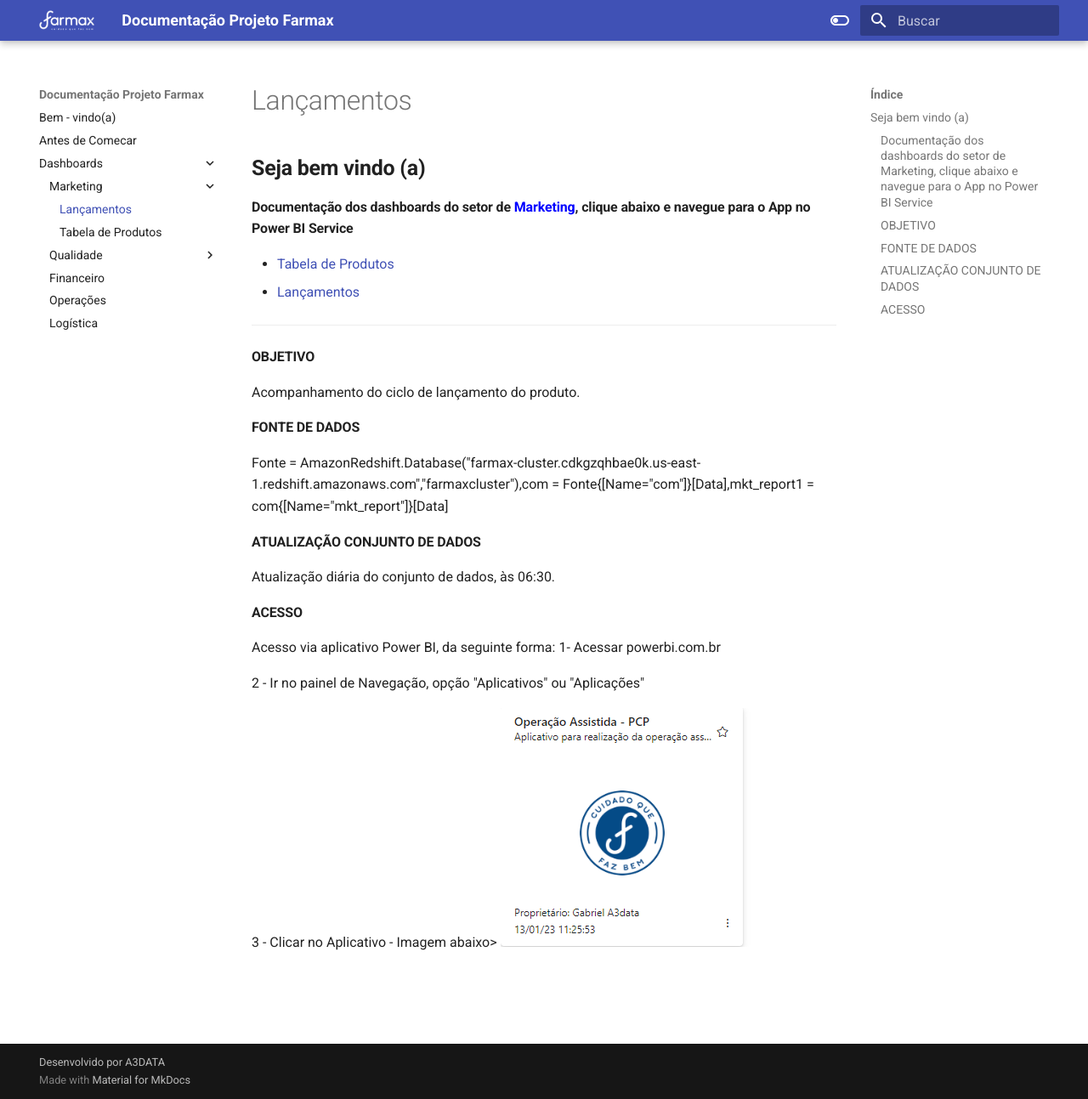
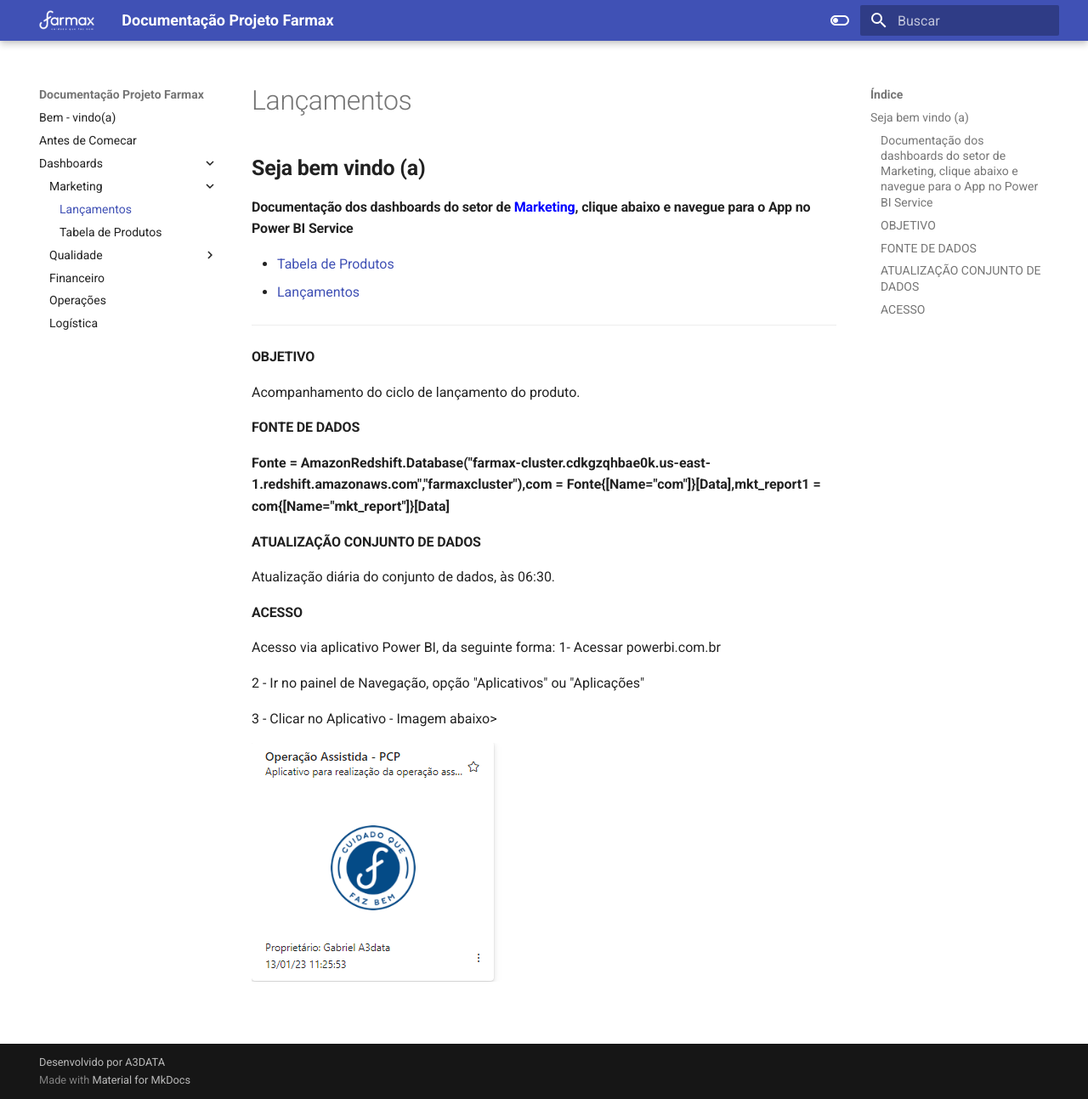
Before and after one commit to DatamaxAD/documentacao_farmax, an MkDocs documentation site: the page built from docs/1.2_Lançamentos.md, in a window 1280 px wide and 1293 px high. Shown: the whole window at 85% size. Built offline with MkDocs 1.6.1 and Material for MkDocs 9.7.7, drawn with Linux system fonts in a browser that asks for light colours.

Commit message:
arrumando_img_AppMKT

```diff
--- a/docs/1.2_Lançamentos.md
+++ b/docs/1.2_Lançamentos.md
@@ -10,7 +10,8 @@
 Acompanhamento do ciclo de lançamento do produto.
 
 ### FONTE DE DADOS
-Fonte = AmazonRedshift.Database("farmax-cluster.cdkgzqhbae0k.us-east-1.redshift.amazonaws.com","farmaxcluster"),com = Fonte{[Name="com"]}[Data],mkt_report1 = com{[Name="mkt_report"]}[Data]
+
+**Fonte = AmazonRedshift.Database("farmax-cluster.cdkgzqhbae0k.us-east-1.redshift.amazonaws.com","farmaxcluster"),com = Fonte{[Name="com"]}[Data],mkt_report1 = com{[Name="mkt_report"]}[Data]**
 
 ### ATUALIZAÇÃO CONJUNTO DE DADOS
 Atualização diária do conjunto de dados, às 06:30.
@@ -22,6 +23,7 @@
 2 - Ir no painel de Navegação, opção "Aplicativos" ou "Aplicações"
 
 3 - Clicar no Aplicativo - Imagem abaixo>
+
 ![Imagem App Mkt](img/App_Mkt.png)
 
 ###
```
